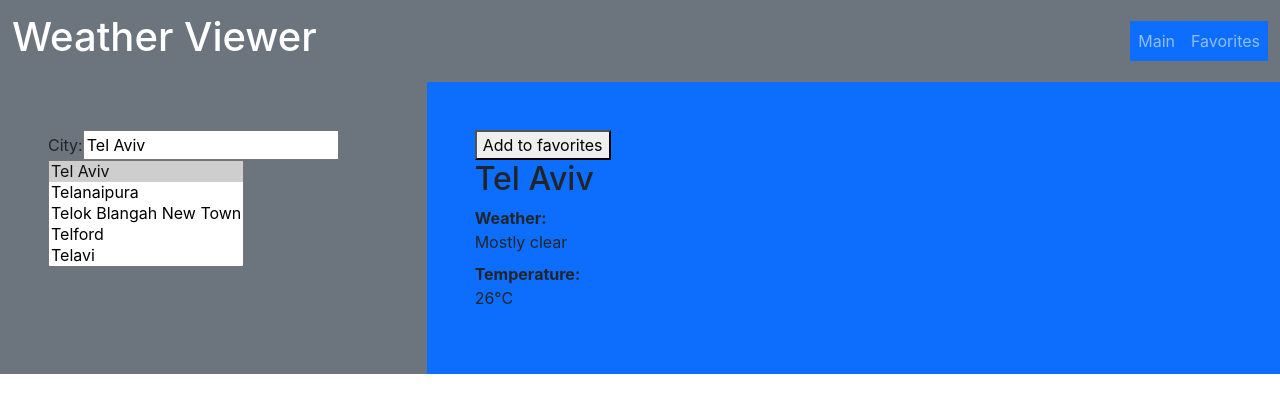
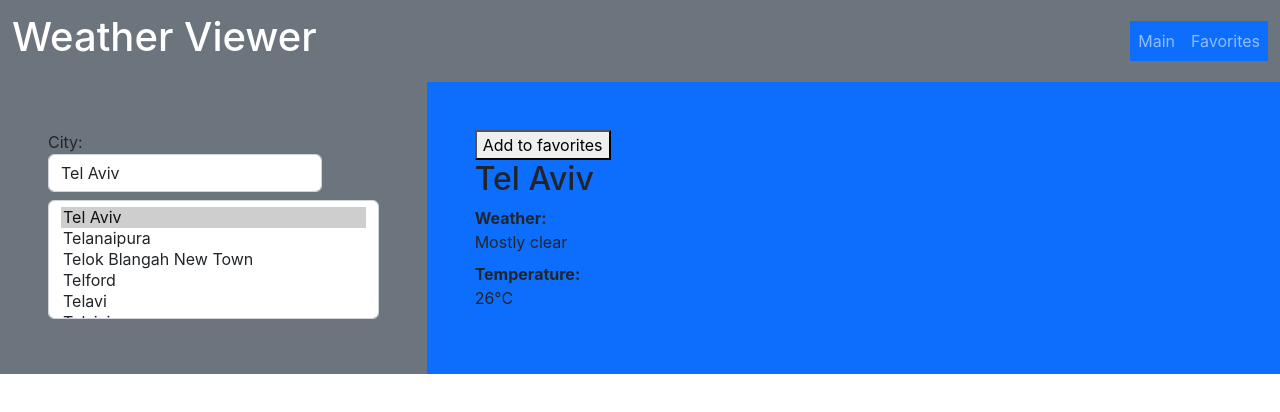
Before and after one commit to NoamAnisfeld/weather-utopia, a React (Create React App) app: page / in a window 1280 px wide. Shown: the top 412 px of the page. Built offline with nearby package versions, Linux system fonts and the light colour scheme.

Commit message:
migrating search controls to bootstrap

```diff
--- a/src/components/CitySearchBox.tsx
+++ b/src/components/CitySearchBox.tsx
@@ -1,6 +1,8 @@
 import { useEffect, useState, useRef } from "react";
 import type { City } from "../API/autocomplete";
 import autocomplete from '../API/autocomplete';
+import Form from 'react-bootstrap/Form';
+import FormSelect from 'react-bootstrap/FormSelect';
 
 export default function CitySearchBox({
     cityName,
@@ -51,18 +53,18 @@ export default function CitySearchBox({
     }
 
     return <div className="city-search">
-        <label>
+        <Form.Label>
             City:
-            <input
+            <Form.Control
                 type="text"
                 placeholder="start typing to search"
                 value={inputText}
                 onChange={e => setInputText(e.currentTarget.value)}
             />
-        </label>
+        </Form.Label>
 
-        <select
-            size={5}
+        <FormSelect
+            htmlSize={5}
             onChange={e => {
                 const newCityKey = e.currentTarget.value;
                 setCityKey(newCityKey);
@@ -73,6 +75,6 @@ export default function CitySearchBox({
             }}
         >
             {citiesToOptionList(citiesList)}
-        </select>
+        </FormSelect>
     </div>
 }
```
